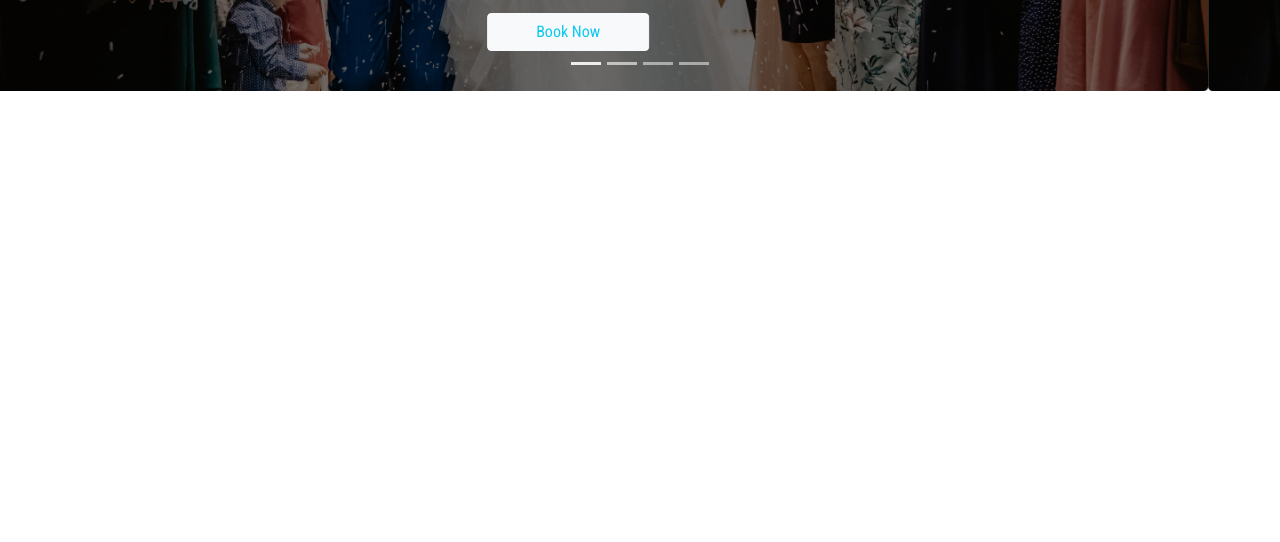
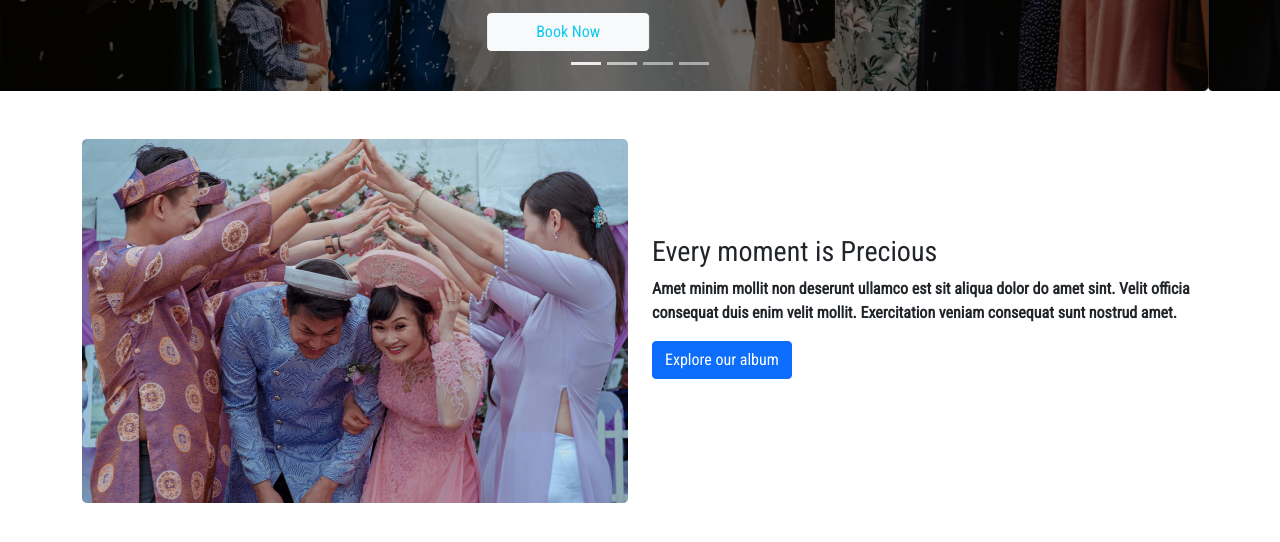
Before and after one commit to riajraj/Convention-Center-practice, a plain HTML site: page index.html in a window 1280 px wide. Shown: the part 500-1042 px from the top of the page. Before the commit the page ends 800 px from the top, so only its background shows below. Drawn offline with nearby package versions, Linux system fonts and the light colour scheme.

Commit message:
2nd part half done

```diff
--- a/index.html
+++ b/index.html
@@ -6,11 +6,13 @@
     <meta name="viewport" content="width=device-width, initial-scale=1.0">
     <link rel="stylesheet" href="style.css">
     <link rel="stylesheet" href="https://cdn.jsdelivr.net/npm/bootstrap@5.0.2/dist/css/bootstrap.min.css">
-    <title>Document</title>
+    <title>Convention Center</title>
+
 </head>
 <body>
-    <!-- header nav start -->
+
     <header>
+      <!-- header nav start -->
         <div>
             <nav class="navbar navbar-light bg-light">
                 <div class="container">
@@ -87,6 +89,21 @@
         </div>
 
     </header>
+    <!-- section fot mo -->
+    <section class="container my-5">
+      <div class="row">
+        <div class="col-6">
+          <img src="images/wedding.png" alt="" class="rounded ">
+        </div>
+        <div class="col-6 pt-lg-5 mt-lg-5">
+          <h3>Every moment is Precious</h3>
+          <p>Amet minim mollit non deserunt ullamco est sit aliqua dolor
+            do amet sint. Velit officia consequat duis enim velit mollit.
+            Exercitation veniam consequat sunt nostrud amet.</p>
+            <button class="btn btn-primary">Explore our album<i class="fa-thin fa-arrow-right"></i></button>
+        </div>
+      </div>
+    </section>
 
 
 
```
